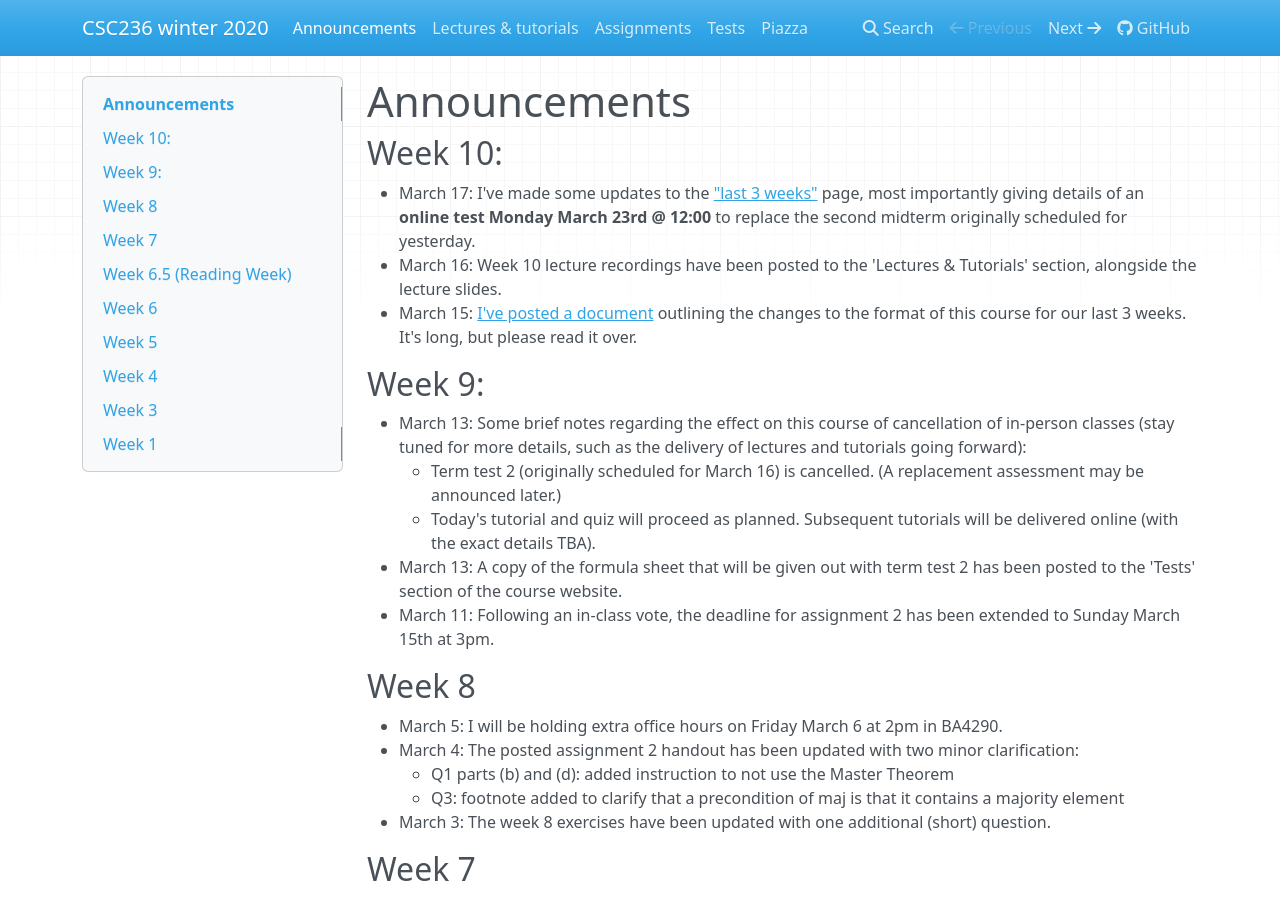
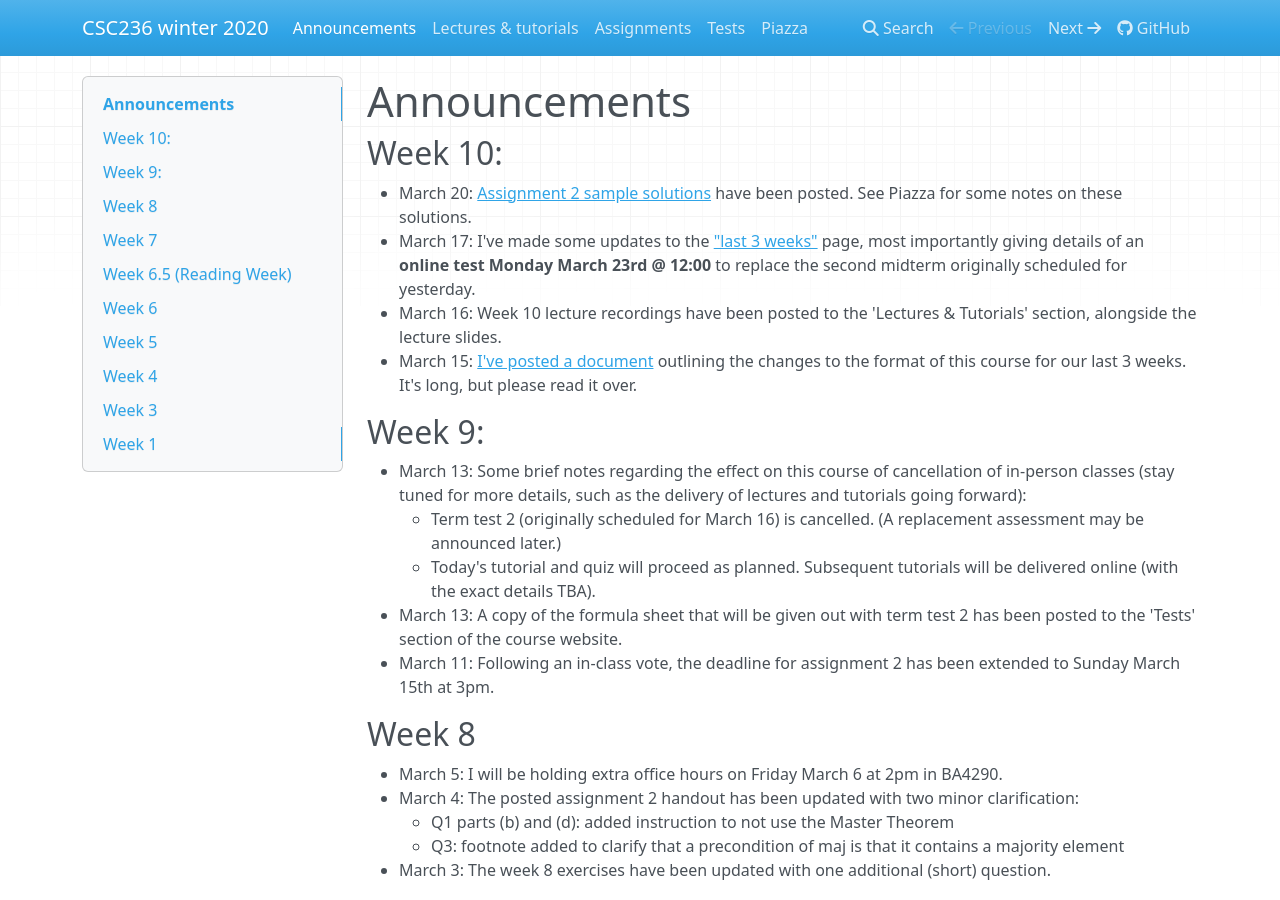
Before and after one commit to colinmorris/csc236, an MkDocs documentation site: the page built from docs/announcements.md, in a window 1280 px wide and 900 px high. Built offline with MkDocs 1.6.1, drawn with Linux system fonts in a browser that asks for light colours; nearby versions of some CDN libraries.

Commit message:
a2 sample solutions

```diff
--- a/docs/announcements.md
+++ b/docs/announcements.md
@@ -1,6 +1,7 @@
 # Announcements
 
 ## Week 10:
+* March 20: [Assignment 2 sample solutions](../assignments/a2_solutions.pdf) have been posted. See Piazza for some notes on these solutions.
 * March 17: I've made some updates to the ["last 3 weeks"](../last3weeks) page, most importantly giving details of an **online test Monday March 23rd @ 12:00** to replace the second midterm originally scheduled for yesterday.
 * March 16: Week 10 lecture recordings have been posted to the 'Lectures & Tutorials' section, alongside the lecture slides.
 * March 15: [I've posted a document](../last3weeks/) outlining the changes to the format of this course for our last 3 weeks. It's long, but please read it over.
```
Also changed, not shown: docs/assignments.md (+1 -1 lines), 1 other file.
